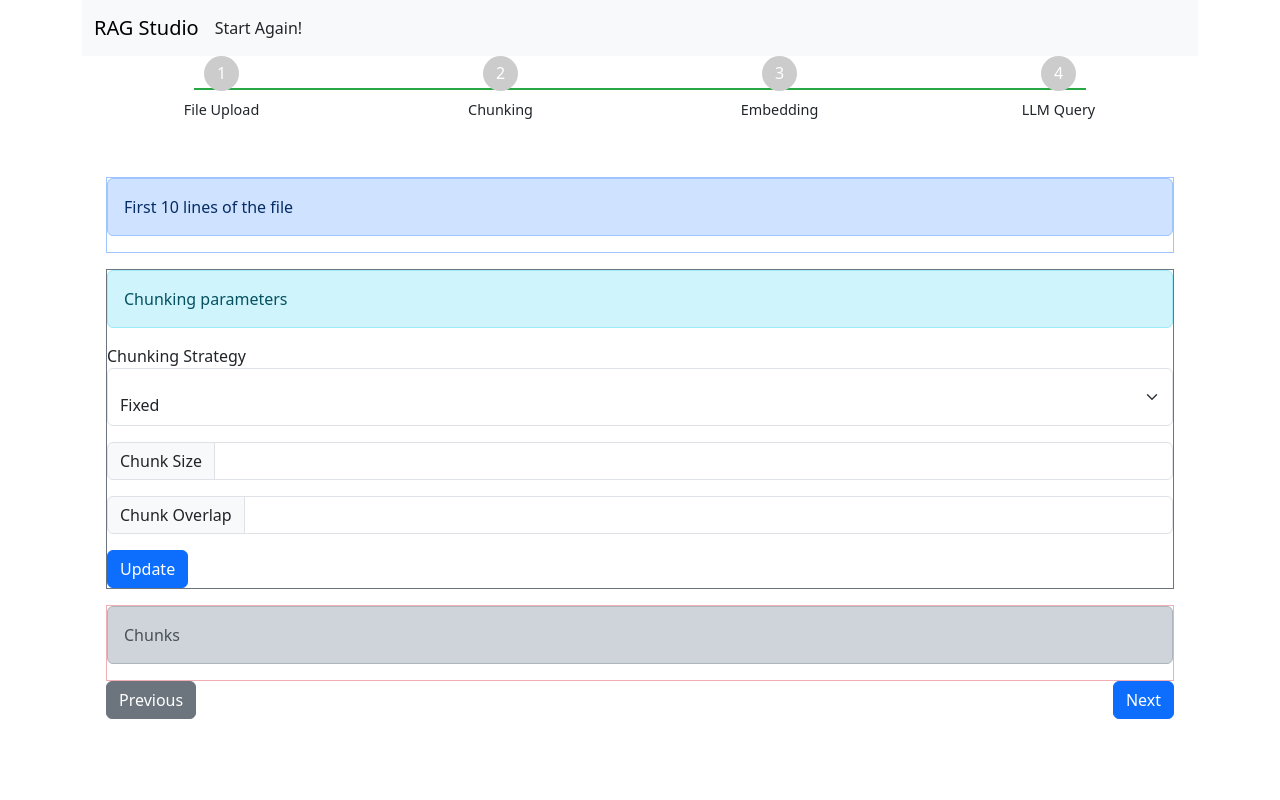
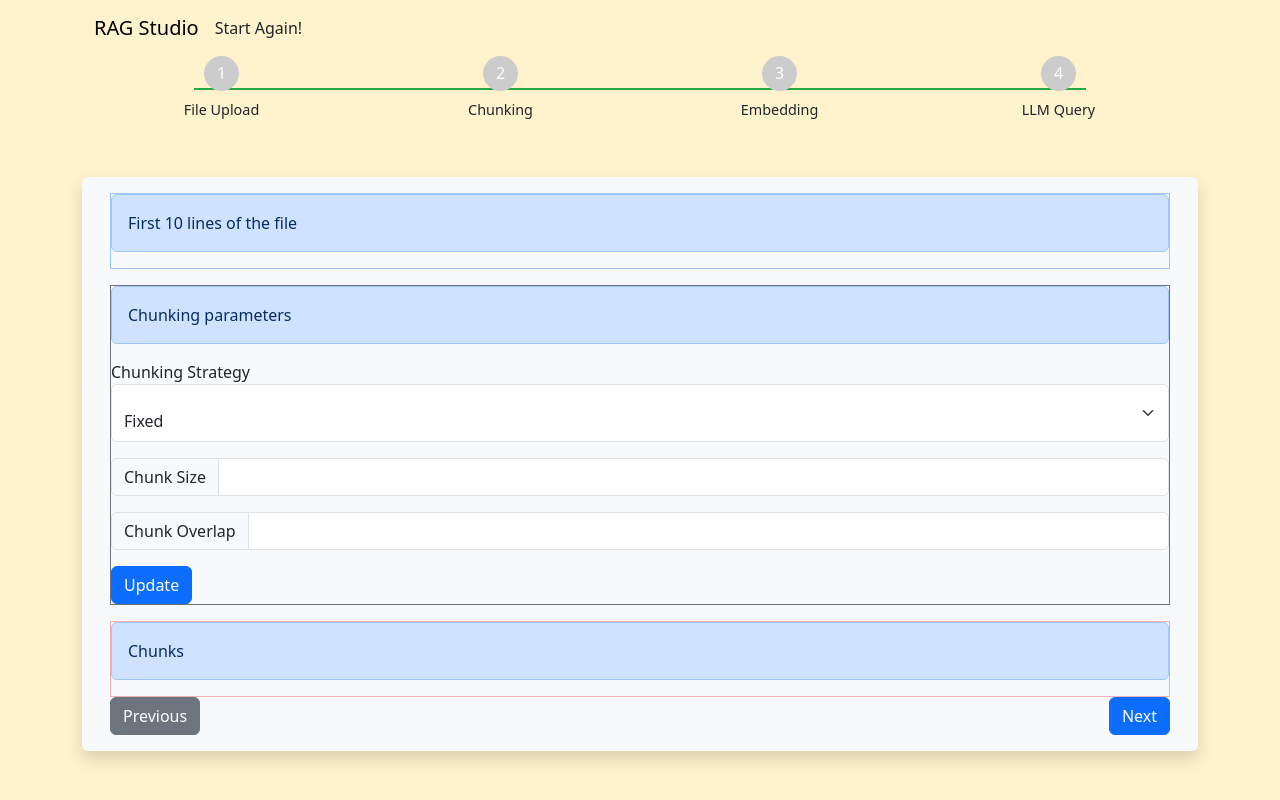
Before and after one commit to grkashyap/ragstudio, a Django app: template ragstudio/fileprocessing/templates/chunking.html in a window 1280 px wide. Run offline with Django 4.2, Linux system fonts and the light colour scheme; the template is opened without the code that fills it: values that come from a table or form of the project are taken from there, others are empty.

Commit message:
updated background color

```diff
--- a/ragstudio/fileprocessing/templates/chunking.html
+++ b/ragstudio/fileprocessing/templates/chunking.html
@@ -9,7 +9,7 @@
             {{ text }}
         </div>
         <div class="mt-3 border border-secondary">
-            <div class="alert alert-info" role="alert">
+            <div class="alert alert-primary" role="alert">
                 Chunking parameters
             </div>
             <form method="post">
@@ -33,7 +33,7 @@
         </div>
 
         <div class="mt-3 border border-danger-subtle">
-            <div class="alert alert-dark" role="alert">
+            <div class="alert alert-primary" role="alert">
                 Chunks
             </div>
             <div>
--- a/ragstudio/static/css/wizard.css
+++ b/ragstudio/static/css/wizard.css
@@ -36,3 +36,7 @@
 .circle.inactive {
     background-color: #ccc;
 }
+
+.bg-color {
+  background-color: #f5f5f0;
+}
--- a/ragstudio/templates/base.html
+++ b/ragstudio/templates/base.html
@@ -8,9 +8,9 @@
     <link href="https://cdn.jsdelivr.net/npm/bootstrap@5.3.5/dist/css/bootstrap.min.css" rel="stylesheet" integrity="sha384-SgOJa3DmI69IUzQ2PVdRZhwQ+dy64/BUtbMJw1MZ8t5HZApcHrRKUc4W0kG879m7" crossorigin="anonymous">
     <link href="{% static 'css/wizard.css' %}" rel="stylesheet" >
   </head>
-  <body>
+  <body class="bg-warning-subtle">
     <div class="container">
-      <nav class="navbar navbar-expand-lg bg-body-tertiary">
+      <nav class="navbar navbar-expand-lg bg-warning-subtle">
         <div class="container-fluid">
           <a class="navbar-brand" href="#">RAG Studio</a>
           <button class="navbar-toggler" type="button" data-bs-toggle="collapse" data-bs-target="#navbarSupportedContent" aria-controls="navbarSupportedContent" aria-expanded="false" aria-label="Toggle navigation">
@@ -56,7 +56,7 @@
           </div>
         </div>
       <br/>
-      <div class="container">
+      <div class="container bg-body-secondary shadow p-3 mb-5 bg-body-tertiary rounded">
           {% block content %}
           {% endblock content %}
       </div>
```
Also changed, not shown: ragstudio/db.sqlite3.
